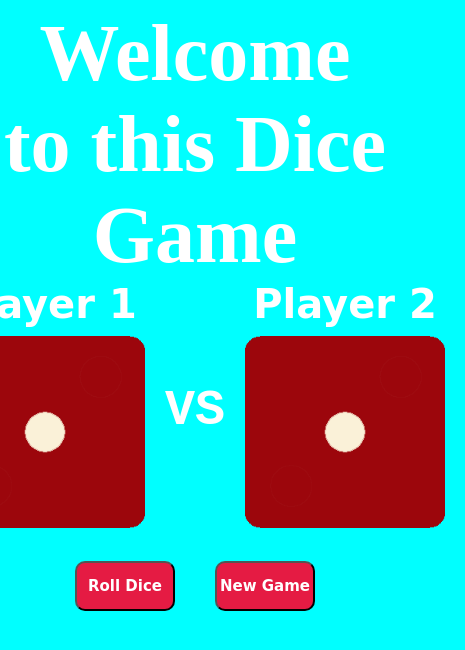
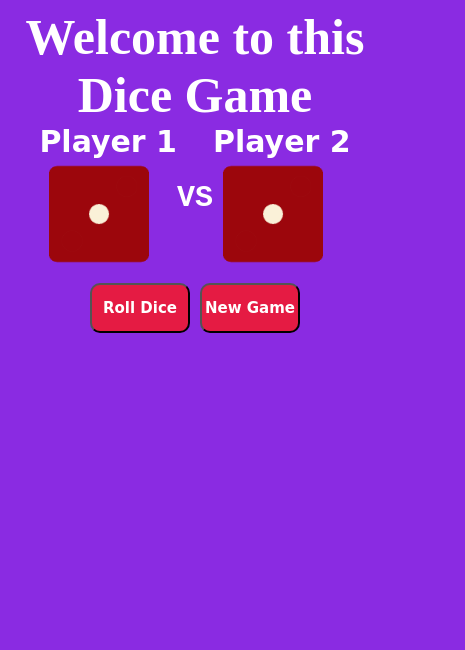
Before and after one commit to Hardikaz/DiceGame, a plain HTML site: page index.html in a window 390 px wide. Shown: the whole page, 465 px wide, since content can reach past the window. Drawn offline with Linux system fonts and the light colour scheme.

Commit message:
Improved media queries

```diff
--- a/style.css
+++ b/style.css
@@ -70,14 +70,10 @@ span{
 }
 @media only screen and ( max-width:700px ){
 
-    body{
-        background-color: aqua;
-    }
     #h1{
-
-        font-size: 80px;
-        font-weight: 800;
-       margin-top: 2%;
+    font-size: 80px;
+    font-weight: 800;
+    margin-top: 2%;
     }
 
     .dice p{
@@ -96,3 +92,31 @@ span{
         font-size: 50px;
     }
 }
+
+@media only screen and (max-width:500px){
+    body{
+        background-color: blueviolet;
+    }
+    #h1{
+        font-size: 50px;
+
+        }
+
+        .dice p{
+            font-weight: 600;
+            font-size: 30px;
+
+        }
+        .dice img{
+        margin:5px 10px;
+        height: 100px;
+        width: 100px;
+
+        }
+        span{
+            font-size: 30px;
+        }
+        .btn{
+            margin: 10px 5px;
+        }
+}
```
